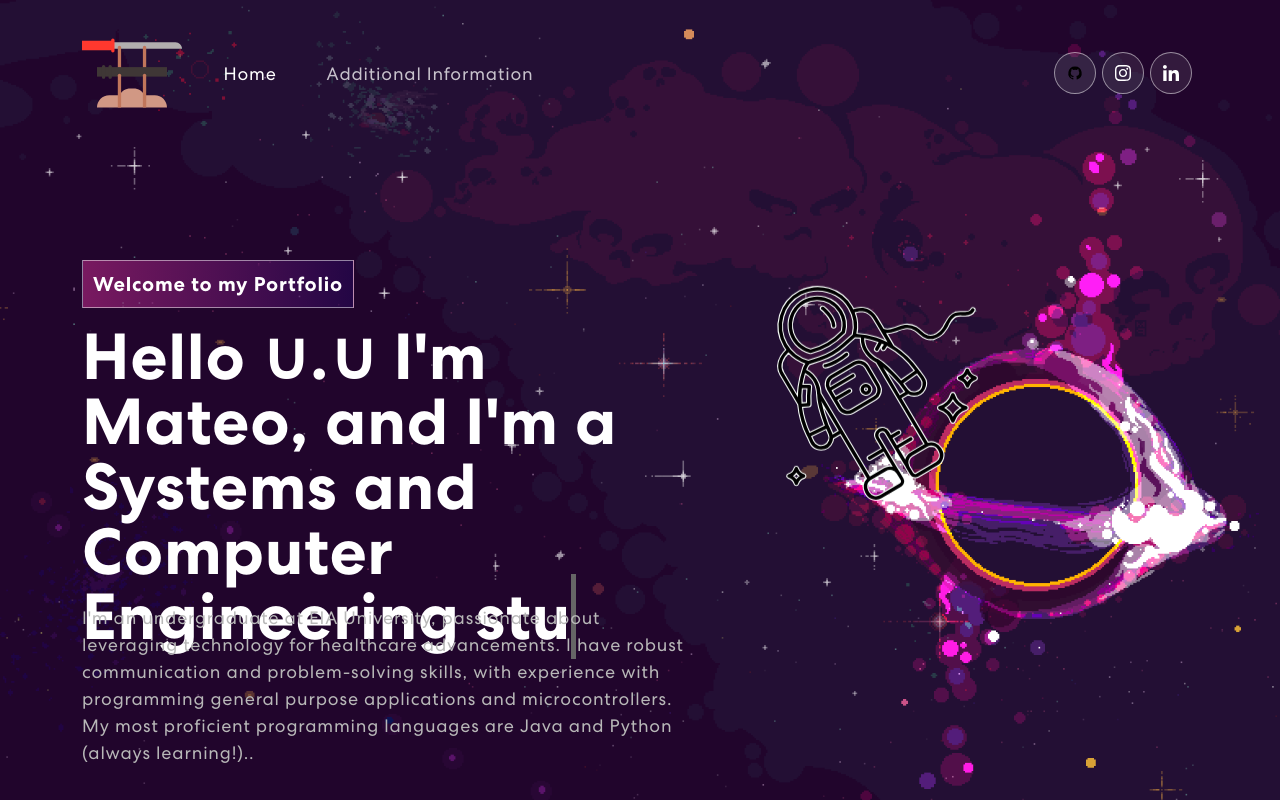
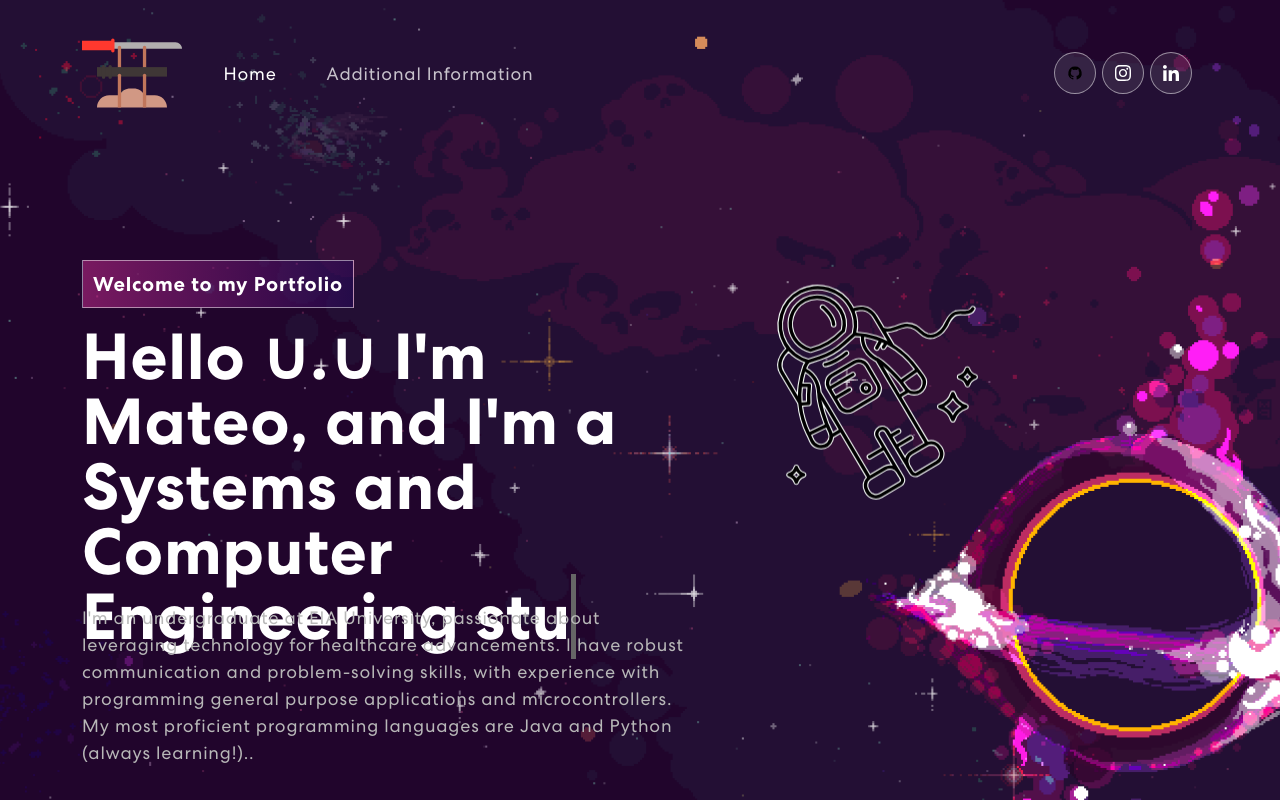
Before and after one commit to mateoavalose/WebEngineering2024-2, a React (Vite) app in the folder Portfolio/: page / in a window 1280 px wide. Shown: the top 800 px of the page. Built offline with nearby package versions, Linux system fonts and the light colour scheme.

Commit message:
Fixed banner and addinfo height

```diff
--- a/Portfolio/src/App.css
+++ b/Portfolio/src/App.css
@@ -243,6 +243,7 @@ nav.navbar .navbar-toggler[aria-expanded="true"] .navbar-toggler-icon {
   background-position: top center;
   background-size: cover;
   background-repeat: no-repeat;
+  height: 1100px;
 }
 .banner .tagline {
   font-weight: 700;
@@ -297,7 +298,7 @@ nav.navbar .navbar-toggler[aria-expanded="true"] .navbar-toggler-icon {
   background-position: top center;
   background-size: cover;
   background-repeat: no-repeat;
-  height: 700px;
+  height: 1000px;
   overflow: hidden;
 }
 .add-info h1 {
```
